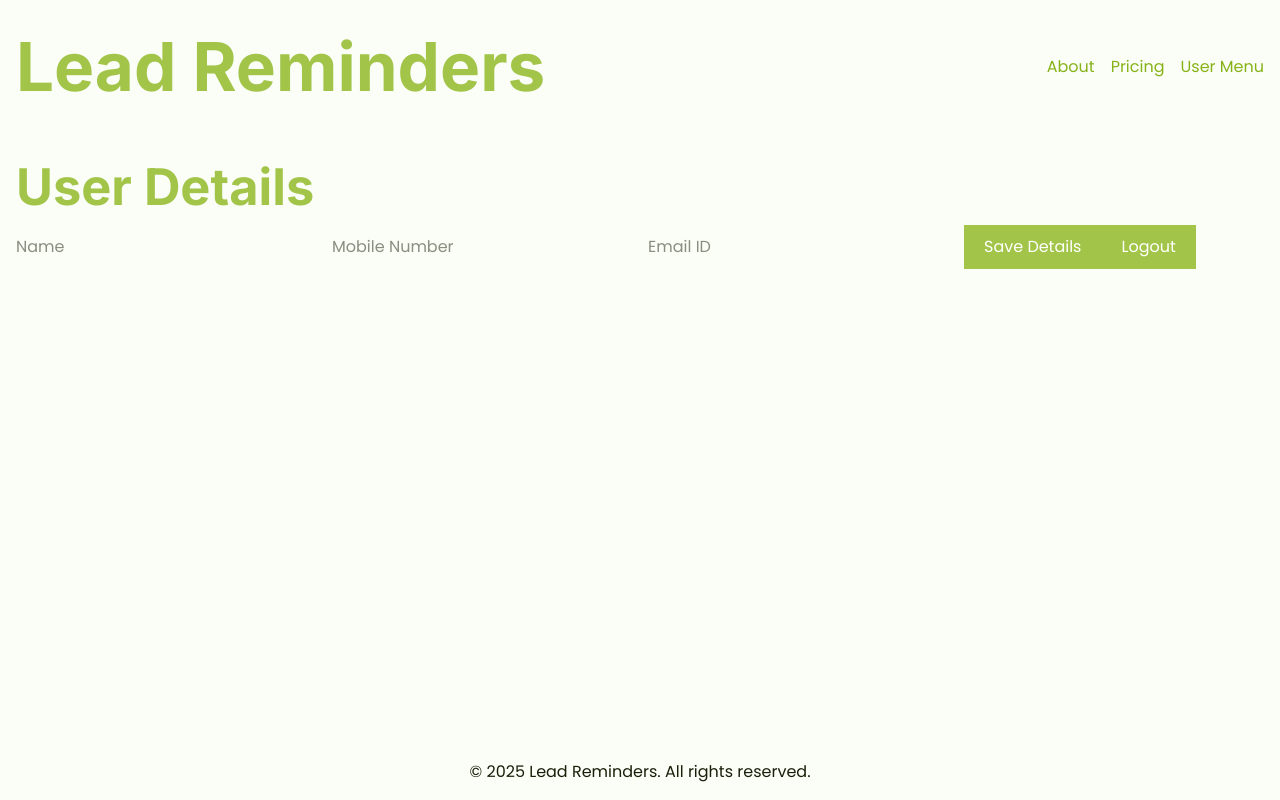
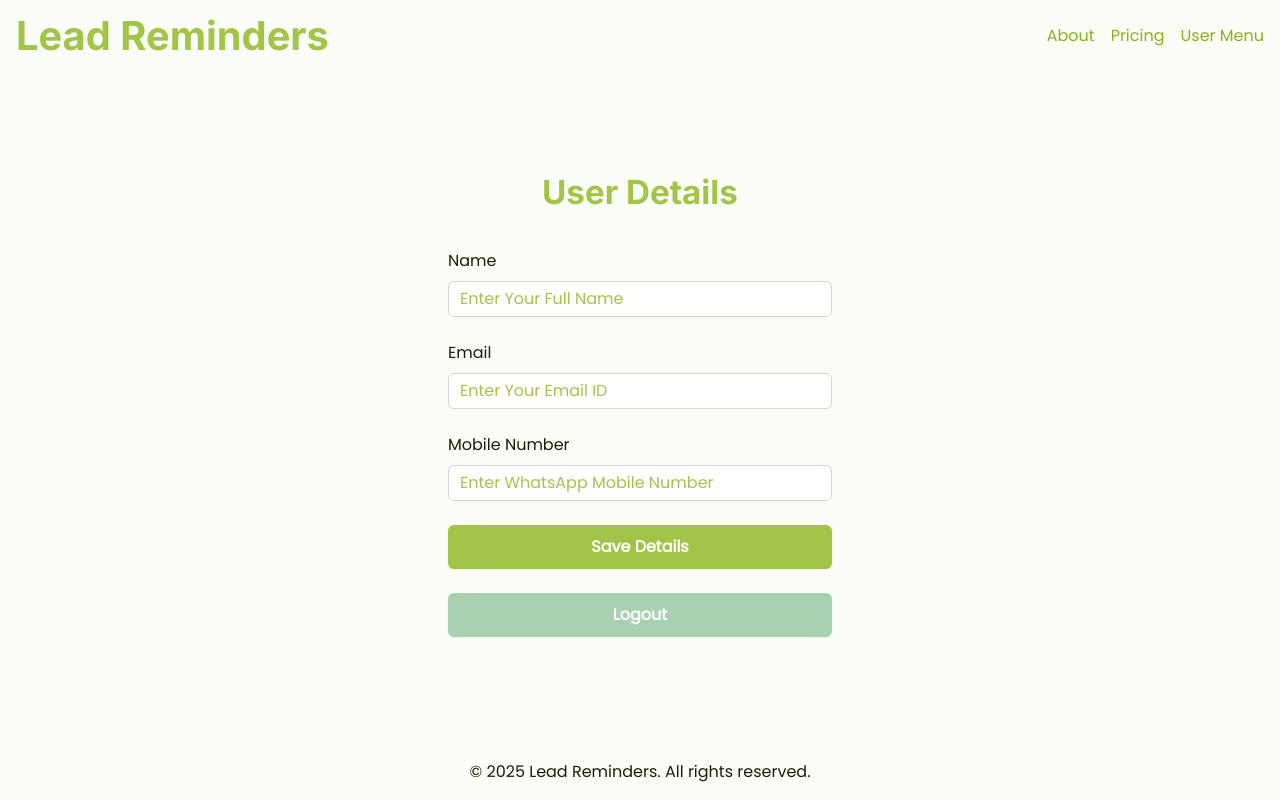
Before and after one commit to vaibhav-if/lead-reminder-frontend, a React (Vite) app: page /user-details in a window 1280 px wide. Built offline with nearby package versions, Linux system fonts and the light colour scheme.

Commit message:
Login and user details forms styling

```diff
--- a/index.html
+++ b/index.html
@@ -7,7 +7,7 @@
     <link rel="stylesheet" href="./src/index.css" />
     <title>Lead Reminders</title>
   </head>
-  <body>
+  <body class="">
     <div id="root"></div>
     <script type="module" src="/src/main.jsx"></script>
   </body>
--- a/src/Login.jsx
+++ b/src/Login.jsx
@@ -92,36 +92,87 @@ function Login() {
   };
 
   return (
-    <div className="login-container">
-      <h2>Login</h2>
+    <>
+      <div className="flex min-h-full flex-1 flex-col justify-center px-6 py-12 lg:px-8">
+        <div className="sm:mx-auto sm:w-full sm:max-w-sm">
+          <h2 className="mt-10 text-center">Sign in or Create an Account</h2>
+        </div>
+
+        <div className="mt-10 sm:mx-auto sm:w-full sm:max-w-sm">
+          <div className="space-y-6">
+            <div>
+              <label htmlFor="mobile" className="block  font-medium ">
+                Mobile Number
+              </label>
+              <div className="mt-2">
                 <input
+                  id="mobile"
+                  name="mobile"
                   type="text"
-        placeholder="Enter Mobile Number"
+                  placeholder="Enter WhatsApp Mobile Number"
                   value={mobile}
                   onChange={(e) => {
-          setMobile(e.target.value);
+                    const value = e.target.value.replace(/\D/g, "");
+                    if (value.length <= 10) {
+                      setMobile(value);
                       setErrorMessage("");
+                    }
                   }}
-        className={`input ${
-          !mobilePattern.test(mobile) && mobile ? "input-error" : ""
-        }`}
+                  pattern="\d{10}"
+                  maxLength={10}
+                  className={`block w-full rounded-md bg-white px-3 py-1.5 text-base  outline-1 -outline-offset-1 outline-gray-300 placeholder:text-primary focus:outline-2 focus:-outline-offset-2 focus:outline-accent sm:`}
                 />
+                {!mobilePattern.test(mobile) && mobile && (
+                  <p className="text-sm text-primary mt-1">
+                    Please enter a valid 10-digit mobile number.
+                  </p>
+                )}
+              </div>
+            </div>
+
             {isOtpSent && (
-        <>
+              <div>
+                <label htmlFor="otp" className="block  font-medium ">
+                  Enter OTP
+                </label>
+                <div className="mt-2">
                   <input
+                    id="otp"
+                    name="otp"
                     type="text"
-            placeholder="Enter OTP"
+                    placeholder="Enter Verification Code"
                     value={otp}
-            onChange={(e) => setOtp(e.target.value)}
+                    onChange={(e) => {
+                      const value = e.target.value.replace(/\D/g, "");
+                      if (value.length <= 6) {
+                        setOtp(e.target.value);
+                        setErrorMessage("");
+                      }
+                    }}
+                    pattern="\d{6}"
+                    maxLength={6}
+                    className={`block w-full rounded-md bg-white px-3 py-1.5 text-base  outline-1 -outline-offset-1 outline-gray-300 placeholder:text-primary focus:outline-2 focus:-outline-offset-2 focus:outline-accent sm:`}
                   />
-        </>
+                </div>
+              </div>
             )}
+
+            <div>
+              <div className="flex items-center justify-center">
                 <ReCAPTCHA
                   ref={recaptchaRef}
                   sitekey={process.env.REACT_APP_SITE_KEY}
                   onChange={handleCaptchaChange}
                 />
-      <button onClick={handleLogin} disabled={isSendingOtp || isVerifyingOtp}>
+              </div>
+            </div>
+
+            <div>
+              <button
+                className="flex w-full justify-center rounded-md px-3 py-1.5  font-semibold shadow-xs focus-visible:outline-2 focus-visible:outline-offset-2 focus-visible:outline-accent"
+                onClick={handleLogin}
+                disabled={isSendingOtp || isVerifyingOtp}
+              >
                 {isOtpSent
                   ? isVerifyingOtp
                     ? "Verifying..."
@@ -130,8 +181,17 @@ function Login() {
                   ? "Sending..."
                   : "Send OTP"}
               </button>
+            </div>
+          </div>
+
           {errorMessage && <p className="error-message">{errorMessage}</p>}
+
+          <p className="mt-5 text-center  text-accent">
+            OTP will be sent on WhatsApp.
+          </p>
         </div>
+      </div>
+    </>
   );
 }
 
--- a/src/UserDetails.jsx
+++ b/src/UserDetails.jsx
@@ -11,9 +11,11 @@ function UserDetails() {
   const { user, setUser, logout } = useUser();
   const [name, setName] = useState(user.name || "");
   const [email, setEmail] = useState(user.email || "");
+  const [isSaving, setIsSaving] = useState(false);
   const navigate = useNavigate();
 
   const handleSaveDetails = async () => {
+    setIsSaving(true);
     const updatedUser = { ...user, name, email };
 
     try {
@@ -28,6 +30,8 @@ function UserDetails() {
       navigate("/");
     } catch (error) {
       console.error("Error saving user details:", error);
+    } finally {
+      setIsSaving(false);
     }
   };
 
@@ -37,31 +41,88 @@ function UserDetails() {
   };
 
   return (
-    <div className="user-details-container">
-      <h2>User Details</h2>
+    <>
+      <div className="flex min-h-full flex-1 flex-col justify-center px-6 py-12 lg:px-8">
+        <div className="sm:mx-auto sm:w-full sm:max-w-sm">
+          <h2 className="mt-10 text-center">User Details</h2>
+        </div>
+
+        <div className="mt-10 sm:mx-auto sm:w-full sm:max-w-sm">
+          <div className="space-y-6">
+            <div>
+              <label htmlFor="name" className="block  font-medium ">
+                Name
+              </label>
+              <div className="mt-2">
                 <input
+                  id="name"
+                  name="name"
                   type="text"
-        placeholder="Name"
+                  placeholder="Enter Your Full Name"
                   value={name}
                   onChange={(e) => setName(e.target.value)}
+                  maxLength={25}
+                  className={`block w-full rounded-md bg-white px-3 py-1.5 text-base  outline-1 -outline-offset-1 outline-gray-300 placeholder:text-primary focus:outline-2 focus:-outline-offset-2 focus:outline-accent sm:`}
                 />
+              </div>
+            </div>
+
+            <div>
+              <label htmlFor="email" className="block  font-medium ">
+                Email
+              </label>
+              <div className="mt-2">
                 <input
+                  id="email"
+                  name="email"
+                  type="email"
+                  placeholder="Enter Your Email ID"
+                  value={email}
+                  onChange={(e) => setEmail(e.target.value)}
+                  className={`block w-full rounded-md bg-white px-3 py-1.5 text-base  outline-1 -outline-offset-1 outline-gray-300 placeholder:text-primary focus:outline-2 focus:-outline-offset-2 focus:outline-accent sm:`}
+                />
+              </div>
+            </div>
+
+            <div>
+              <label htmlFor="mobile" className="block  font-medium ">
+                Mobile Number
+              </label>
+              <div className="mt-2">
+                <input
+                  id="mobile"
+                  name="mobile"
                   type="text"
-        placeholder="Mobile Number"
+                  placeholder="Enter WhatsApp Mobile Number"
                   value={user.mobile}
                   readOnly
+                  className={`block w-full rounded-md bg-white px-3 py-1.5 text-base  outline-1 -outline-offset-1 outline-gray-300 placeholder:text-primary focus:outline-2 focus:-outline-offset-2 focus:outline-accent sm:`}
                 />
-      <input
-        type="email"
-        placeholder="Email ID"
-        value={email}
-        onChange={(e) => setEmail(e.target.value)}
-      />
-      <button onClick={handleSaveDetails}>Save Details</button>
-      <button onClick={handleLogout} className="logout-button">
+              </div>
+            </div>
+
+            <div>
+              <button
+                className="flex w-full justify-center rounded-md px-3 py-1.5  font-semibold shadow-xs focus-visible:outline-2 focus-visible:outline-offset-2 focus-visible:outline-accent"
+                onClick={handleSaveDetails}
+                disabled={isSaving}
+              >
+                {isSaving ? "Saving..." : "Save Details"}
+              </button>
+            </div>
+
+            <div>
+              <button
+                className="secondary-btn flex w-full justify-center rounded-md px-3 py-1.5  font-semibold shadow-xs focus-visible:outline-2 focus-visible:outline-offset-2 focus-visible:outline-accent"
+                onClick={handleLogout}
+              >
                 Logout
               </button>
             </div>
+          </div>
+        </div>
+      </div>
+    </>
   );
 }
 
--- a/src/index.css
+++ b/src/index.css
@@ -17,7 +17,7 @@
   --accent-color: #bae64c;
 }
 
-@theme {
+@theme inline {
   --color-text: var(--text-color);
   --color-background: var(--background-color);
   --color-primary: var(--primary-color);
@@ -41,34 +41,35 @@ h5 {
   font-family: "Inter", Helvetica, sans-serif;
   font-weight: 700;
   color: var(--primary-color);
+  line-height: 1;
 }
 
 html {
-  font-size: 100%; /* 16px */
-}
+  font-size: 100%;
+} /* 16px */
 
 h1 {
-  font-size: 4.21rem; /* 67.36px */
+  font-size: 2.489rem; /* 39.84px */
 }
 
 h2 {
-  font-size: 3.158rem; /* 50.56px */
+  font-size: 2.074rem; /* 33.12px */
 }
 
 h3 {
-  font-size: 2.369rem; /* 37.92px */
+  font-size: 1.728rem; /* 27.68px */
 }
 
 h4 {
-  font-size: 1.777rem; /* 28.48px */
+  font-size: 1.44rem; /* 23.04px */
 }
 
 h5 {
-  font-size: 1.333rem; /* 21.28px */
+  font-size: 1.2rem; /* 19.2px */
 }
 
 small {
-  font-size: 0.75rem; /* 12px */
+  font-size: 0.833rem; /* 13.28px */
 }
 
 button {
@@ -78,10 +79,15 @@ button {
   padding: 10px 20px;
   cursor: pointer;
   font-family: "Poppins", Arial, sans-serif;
+  font-weight: 900;
 }
 
 button:hover {
   opacity: 0.9;
+}
+
+.secondary-btn {
+  background-color: var(--secondary-color);
 }
 
 a {
```
Lines whose indentation alone changed are shown as unchanged.
